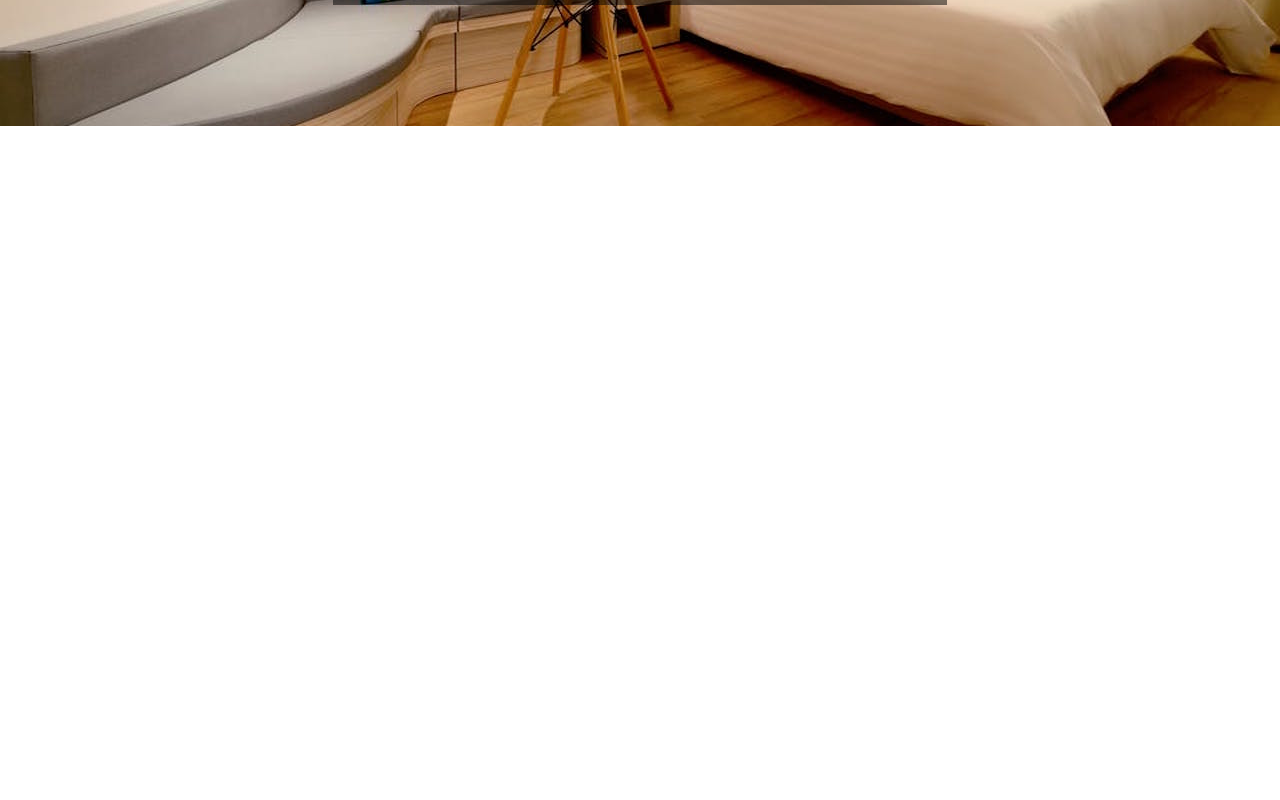
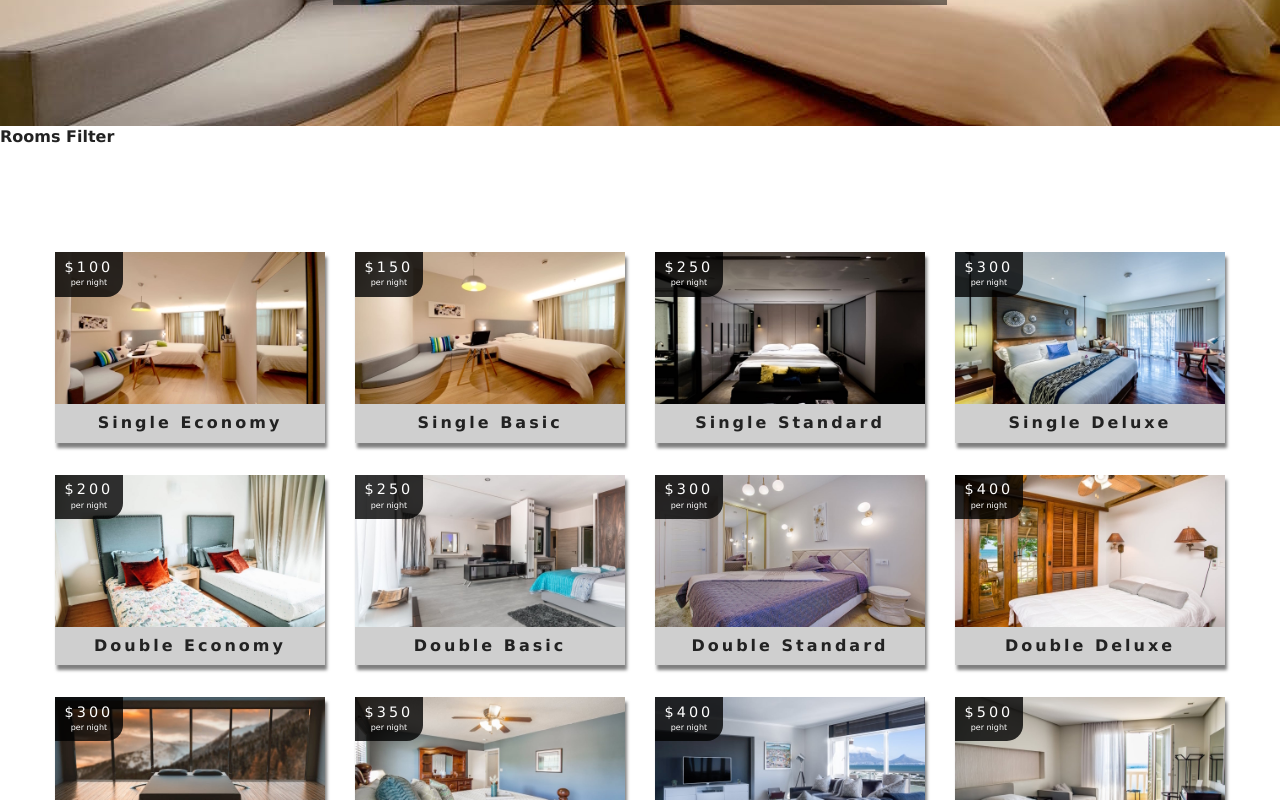
Before and after one commit to Rocha8524/Hotel-Rocha, a React (Create React App) app: page /rooms in a window 1280 px wide. Shown: the part 420-1220 px from the top of the page. Before the commit the page ends 800 px from the top, so only its background shows below. Built offline with nearby package versions, Linux system fonts and the light colour scheme.

Commit message:
Populated rooms in rooms page

```diff
--- a/src/App.js
+++ b/src/App.js
@@ -18,7 +18,7 @@ const App = () => {
       <Switch>
         <Route exact path="/" component={Home} />
         <Route exact path="/rooms" component={Rooms} />
-        <Route exact path="/rooms/:single" component={SingleRoom} />
+        <Route exact path="/rooms/:slug" component={SingleRoom} />
         <Route component={Error} />
       </Switch>
     </>
--- a/src/Context.js
+++ b/src/Context.js
@@ -9,7 +9,7 @@ class RoomProvider extends Component {
         rooms: [],
         sortedRooms: [],
         featuredRooms: [],
-        loading: true,
+        loading: true
     };
 
     componentDidMount() {
@@ -28,8 +28,8 @@ class RoomProvider extends Component {
         let tempItems = items.map(item => {
             let id = item.sys.id;
 
-            let images = item.fields.images.map(images =>
-                images.fields.file.url);
+            let images = item.fields.images.map(image =>
+                image.fields.file.url);
 
             let room = { ...item.fields, images, id };
             return room;
@@ -37,9 +37,9 @@ class RoomProvider extends Component {
         return tempItems;
     };
 
-    getRoom = (single) => {
+    getRoom = (slug) => {
         let tempRooms = [...this.state.rooms];
-        const room = tempRooms.find((room) => room.single === single);
+        const room = tempRooms.find((room) => room.slug === slug);
         return room;
     };
 
@@ -54,4 +54,12 @@ class RoomProvider extends Component {
 
 const RoomConsumer = RoomContext.Consumer;
 
+export const withRoomConsumer = (Component) => {
+    return function ConsumerWrapper(props) {
+        return <RoomConsumer>
+            {value => <Component {...props} context={value} />}
+        </RoomConsumer>
+    }
+}
+
 export { RoomProvider, RoomConsumer, RoomContext };
--- a/src/components/FeaturedRooms.js
+++ b/src/components/FeaturedRooms.js
@@ -1,8 +1,8 @@
 import React, { Component } from 'react';
+import Title from "./Title";
 import { RoomContext } from "../Context";
 import Loading from "./Loading";
 import Room from "./Room";
-import Title from "./Title";
 
 export default class FeaturedRooms extends Component {
     static contextType = RoomContext;
@@ -22,5 +22,5 @@ export default class FeaturedRooms extends Component {
                 </div>
             </section>
         );
-    };
-};
+    }
+}
--- a/src/components/Room.js
+++ b/src/components/Room.js
@@ -16,7 +16,8 @@ const Room = memo(({ room }) => {
                     <h6>${price}</h6>
                     <p>per night</p>
                 </div>
-                <Link to={`/rooms/${slug}`} className="btn-primary room-link">Features</Link>
+                <Link to={`/rooms/${slug}`}
+                    className="btn-primary room-link">Features</Link>
             </div>
             <p className="room-info">{name}</p>
         </article>
@@ -28,7 +29,7 @@ Room.propTypes = {
         name: PropTypes.string.isRequired,
         slug: PropTypes.string.isRequired,
         images: PropTypes.arrayOf(PropTypes.string).isRequired,
-        price: PropTypes.number.isRequired,
+        price: PropTypes.number.isRequired
     })
 };
 
--- /dev/null
+++ b/src/components/RoomContainer.js
@@ -0,0 +1,22 @@
+import React from 'react';
+import RoomFilter from "./RoomFilter";
+import RoomList from "./RoomList";
+import { withRoomConsumer } from "../Context";
+import Loading from "./Loading";
+
+const RoomContainer = ({ context }) => {
+    const { loading, sortedRooms, rooms } = context;
+
+    if (loading) {
+        return <Loading />
+    }
+
+    return (
+        <React.Fragment>
+            <RoomFilter rooms={rooms} />
+            <RoomList rooms={sortedRooms} />
+        </React.Fragment>
+    )
+}
+
+export default withRoomConsumer(RoomContainer);
--- /dev/null
+++ b/src/components/RoomFilter.js
@@ -0,0 +1,11 @@
+import React from 'react';
+
+const RoomsFilter = () => {
+    return (
+        <div>
+            <h5>Rooms Filter</h5>
+        </div>
+    )
+}
+
+export default RoomsFilter;
--- /dev/null
+++ b/src/components/RoomList.js
@@ -0,0 +1,26 @@
+import React from "react";
+import Room from "./Room";
+
+const RoomsList = ({ rooms }) => {
+    if (rooms.length === 0) {
+        return (
+            <div class="empty-search">
+                <h5>
+                    Unfortunatly there are no rooms that matched your search preferences
+        </h5>
+            </div>
+        );
+    }
+
+    return (
+        <section className="roomslist">
+            <div className="roomslist-center">
+                {rooms.map((item) => {
+                    return <Room key={item.id} room={item} />;
+                })}
+            </div>
+        </section>
+    );
+};
+
+export default RoomsList;
--- a/src/pages/Home.js
+++ b/src/pages/Home.js
@@ -7,16 +7,16 @@ import FeaturedRooms from "../components/FeaturedRooms";
 
 const Home = () => {
     return (
-        <>
-            <Hero hero="defaultHero">
-                <Banner title="Luxury Rooms" subtitle="High-end luxurious rooms starting at $199 per night">
+        <React.Fragment>
+            <Hero>
+                <Banner title="Luxury Rooms" subtitle="High-end luxurious rooms starting at $100 per night">
                     <Link to="/rooms" className="btn-primary">Our Rooms</Link>
                 </Banner>
             </Hero>
             <Services />
             <FeaturedRooms />
-        </>
-    )
+        </React.Fragment>
+    );
 };
 
 export default Home;
--- a/src/pages/Rooms.js
+++ b/src/pages/Rooms.js
@@ -2,16 +2,18 @@ import React from "react";
 import Hero from "../components/Hero";
 import Banner from "../components/Banner";
 import { Link } from "react-router-dom";
+import RoomContainer from "../components/RoomContainer";
 
 const Rooms = () => {
     return (
-        <>
+        <React.Fragment>
             <Hero hero="roomsHero">
                 <Banner title="Our rooms">
                     <Link to="/" className="btn-primary">Return to home page</Link>
                 </Banner>
             </Hero>
-        </>
+            <RoomContainer />
+        </React.Fragment>
     )
 };
 
--- a/src/pages/SingleRoom.js
+++ b/src/pages/SingleRoom.js
@@ -8,11 +8,10 @@ import StyledHero from "../components/StyledHero";
 export default class SingleRoom extends Component {
     constructor(props) {
         super(props);
-        console.log(props);
         this.state = {
             slug: this.props.match.params.slug,
             defaultBcg: defaultBcg
-        }
+        };
     };
 
     static contextType = RoomContext;
@@ -37,7 +36,7 @@ export default class SingleRoom extends Component {
         const [mainImg, ...defaultImages] = images;
 
         return (
-            <>
+            <React.Fragment>
                 <StyledHero img={mainImg || this.state.defaultBcg}>
                     <Banner title={`${name} room`}>
                         <Link to="/rooms" className="btn-primary">
@@ -56,9 +55,26 @@ export default class SingleRoom extends Component {
                             <h4>Deatils</h4>
                             <p>{description}</p>
                         </article>
+                        <article className="info">
+                            <h3>Info</h3>
+                            <h6>Price: ${price} per night</h6>
+                            <h6>Size: {size} Sq Feet</h6>
+                            <h6>Max Capacity :{" "}
+                                {capacity > 1 ? `${capacity} people` : `${capacity} person `}</h6>
+                            <h6>{pets ? "pets allowed" : "no pets allowed"}</h6>
+                            <h6>{breakfast && "free breakfast included"}</h6>
+                        </article>
                     </div>
                 </section>
-            </>
+                <section className="room-extras">
+                    <h6>Extras</h6>
+                    <ul className="extras">
+                        {extras.map((item, index) => {
+                            return <li key={index}>- {item}</li>
+                        })}
+                    </ul>
+                </section>
+            </React.Fragment>
         );
     }
 }
```
